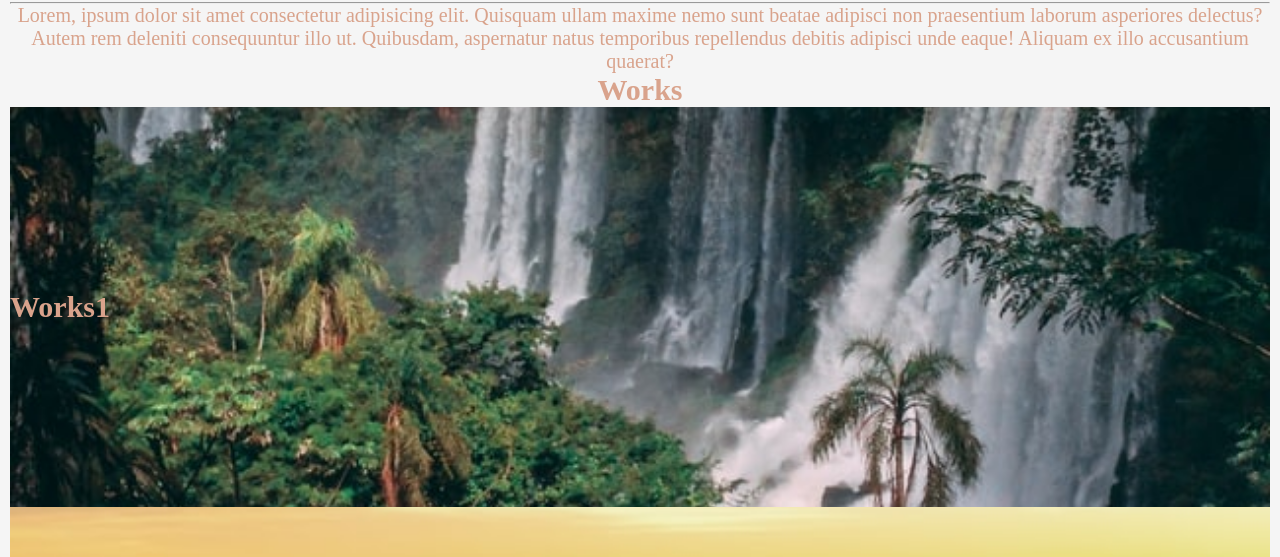
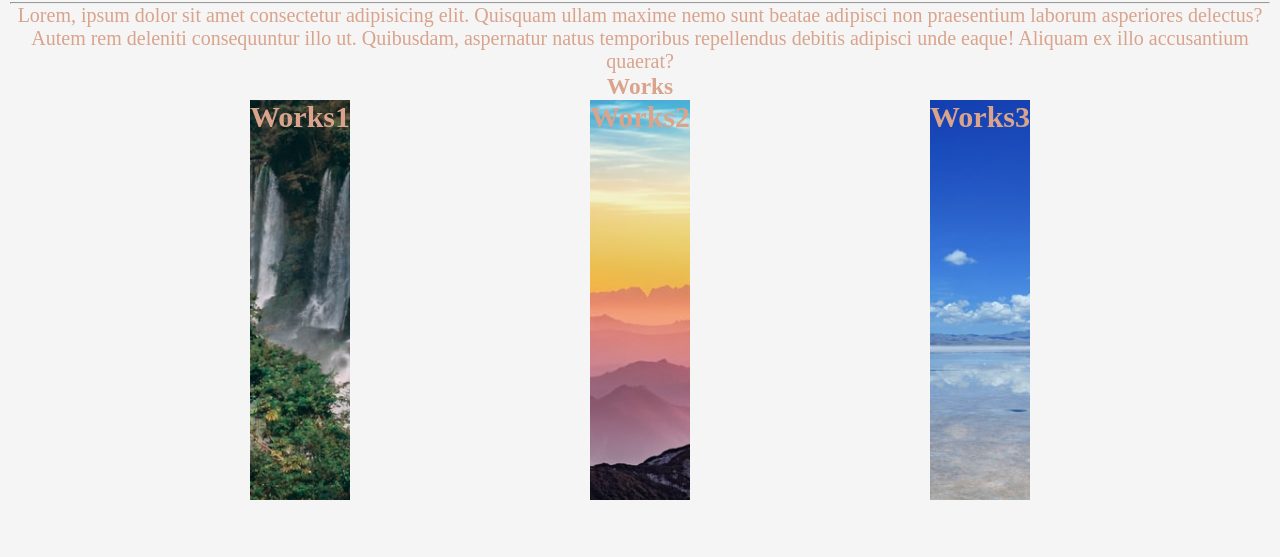
Before and after one commit to Mila-Kostic/nature-explore-react, a React (Create React App) app: page / in a window 1280 px wide. Shown: the part 495-1052 px from the top of the page. Built offline with nearby package versions, Linux system fonts and the light colour scheme.

Commit message:
works flex

```diff
--- a/src/components/body/Body.jsx
+++ b/src/components/body/Body.jsx
@@ -4,9 +4,11 @@ import Works from "./works/Works";
 
 function Body() {
   return (
-    <div className="body-container">
+    <div className="body">
       <Welcome />
+      <div className="body-container">
       <Works />
+      </div>
     </div>
   );
 }
--- a/src/components/body/works/Works.jsx
+++ b/src/components/body/works/Works.jsx
@@ -6,10 +6,14 @@ import Works_3 from "./Works_3";
 function Works() {
   return (
     <div>
-      <h2>Works</h2>
-      <Works_1 />
-      <Works_2 />
-      <Works_3 />
+      <div>
+        <h3>Works</h3>
+      </div>
+      <div className="works-container">
+        <Works_1 />
+        <Works_2 />
+        <Works_3 />
+      </div>
     </div>
   );
 }
--- a/src/index.css
+++ b/src/index.css
@@ -48,7 +48,7 @@ body {
     border-color 0.15s ease-in-out;
 }
 
-.body-container {
+.body {
   height: 100vh;
   color: #d9a38c;
   font-size: 20px;
@@ -58,20 +58,20 @@ body {
   text-align: center;
   margin-top: 40px;
   padding: 10px;
-  /* display: flex;
-  justify-content: center;
-  align-items: center; */
 }
-
+.works-container {
+  display: flex;
+  justify-content: space-evenly;
+  align-items: center;
+  border-color: black 20px;
+}
 .works1-container {
   background-image: url(./img/works1-river.jpg);
   height: 50vh;
   background-position: center;
   background-repeat: no-repeat;
   background-size: cover;
-  display: flex;
-  justify-content: start;
-  align-items: center;
+  /* display: flex; */
 }
 .works2-container {
   background-image: url(./img/works2-mountain.jpg);
@@ -79,9 +79,7 @@ body {
   background-position: center;
   background-repeat: no-repeat;
   background-size: cover;
-  display: flex;
-  justify-content: start;
-  align-items: center;
+  /* display: flex; */
 }
 .works3-container {
   background-image: url(./img/works3-lake.jpg);
@@ -89,7 +87,5 @@ body {
   background-position: center;
   background-repeat: no-repeat;
   background-size: cover;
-  display: flex;
-  justify-content: start;
-  align-items: center;
+  /* display: flex; */
 }
```
